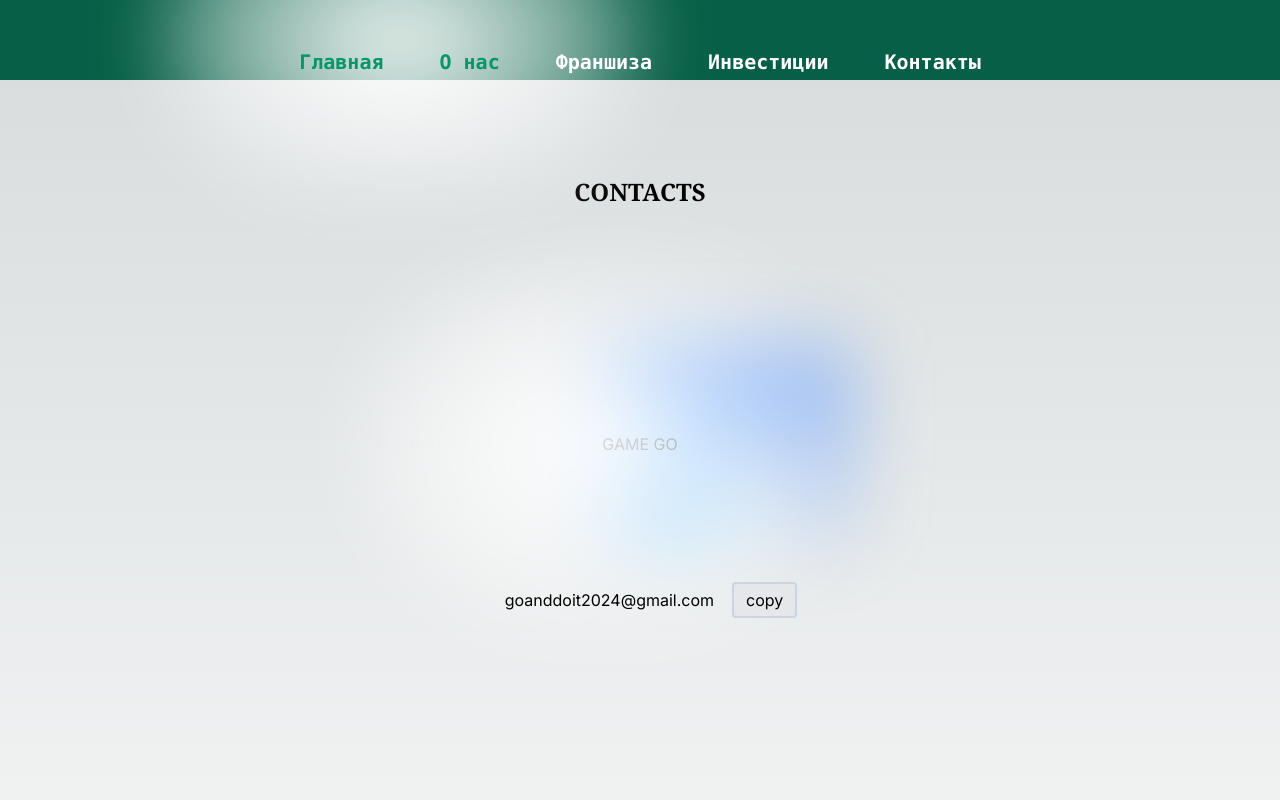
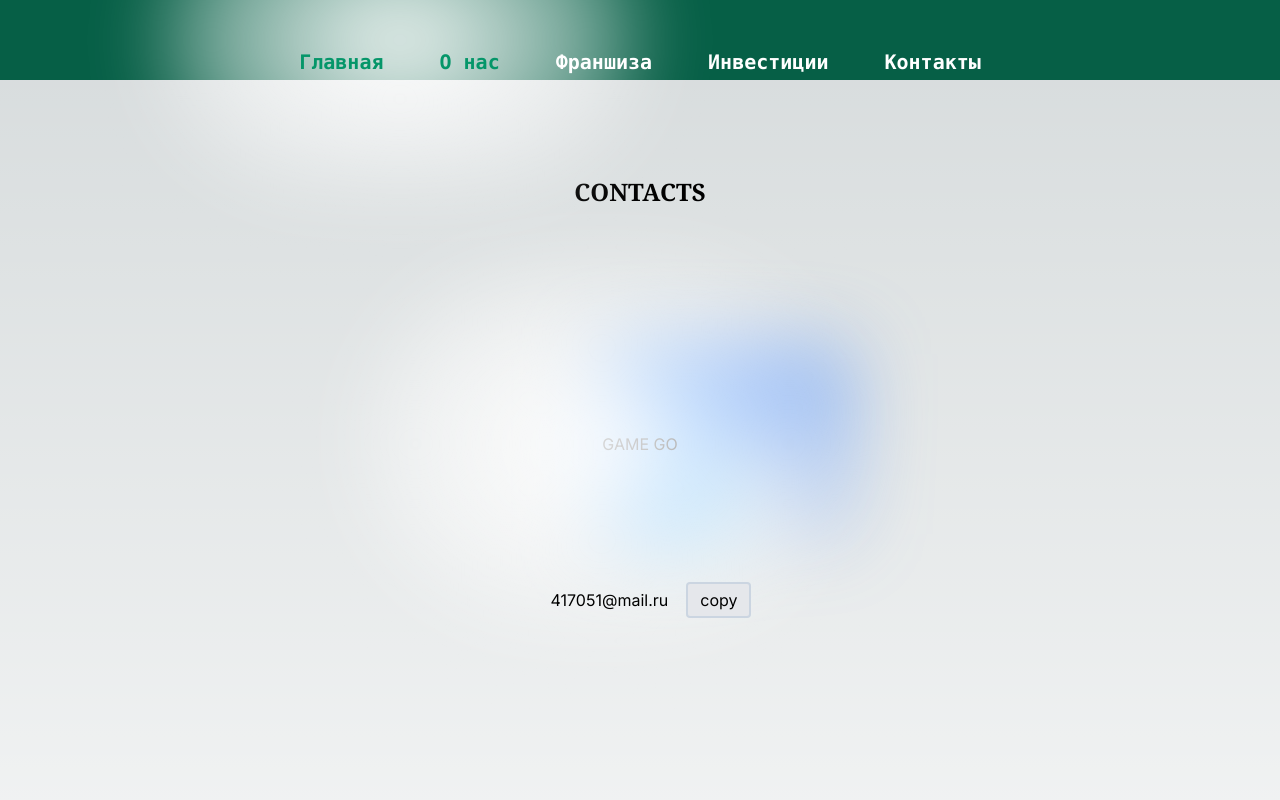
Before and after one commit to AssetGA/investment, a Next.js app: page /contacts in a window 1280 px wide. Shown: the top 800 px of the page. Built offline with nearby package versions, Linux system fonts and the light colour scheme.

Commit message:
add 417051@mail.ru

```diff
--- a/app/contacts/page.js
+++ b/app/contacts/page.js
@@ -17,7 +17,7 @@ export default function Page() {
       </div>
 
       <div className="my-32 grid text-center lg:max-w-5xl lg:text-left">
-        <CopyButton text="goanddoit2024@gmail.com" />
+        <CopyButton text="417051@mail.ru" />
       </div>
     </>
   );
```
